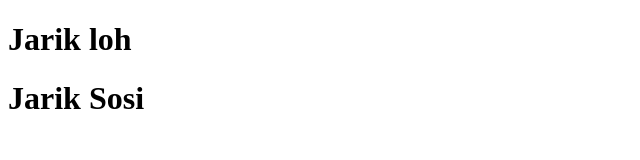
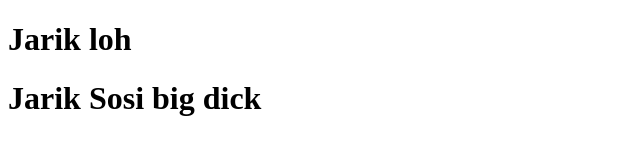
Before and after one commit to Trebich/Dima-i-Jarik, a plain HTML site: page index.html in a window 1280 px wide. Shown: the whole page, without its empty margins (0-640 px from the left). Drawn offline with Linux system fonts and the light colour scheme.

Commit message:
Jarik Sosi big dick

```diff
--- a/index.html
+++ b/index.html
@@ -9,7 +9,7 @@
 
 <body>
     <h1>Jarik loh</h1>
-    <h1>Jarik Sosi</h1>
+    <h1>Jarik Sosi big dick</h1>
 </body>
 
 </html>
```
